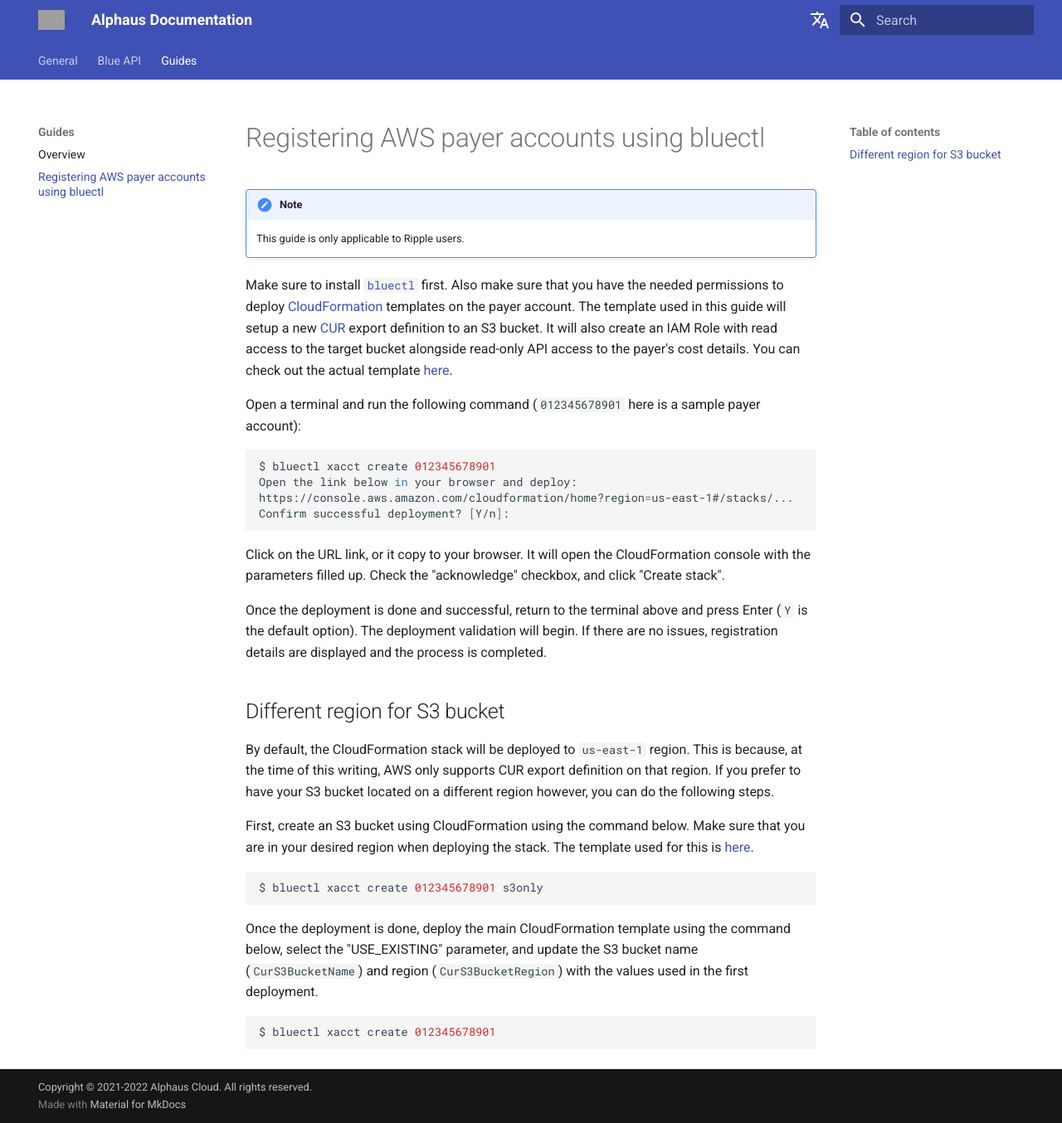
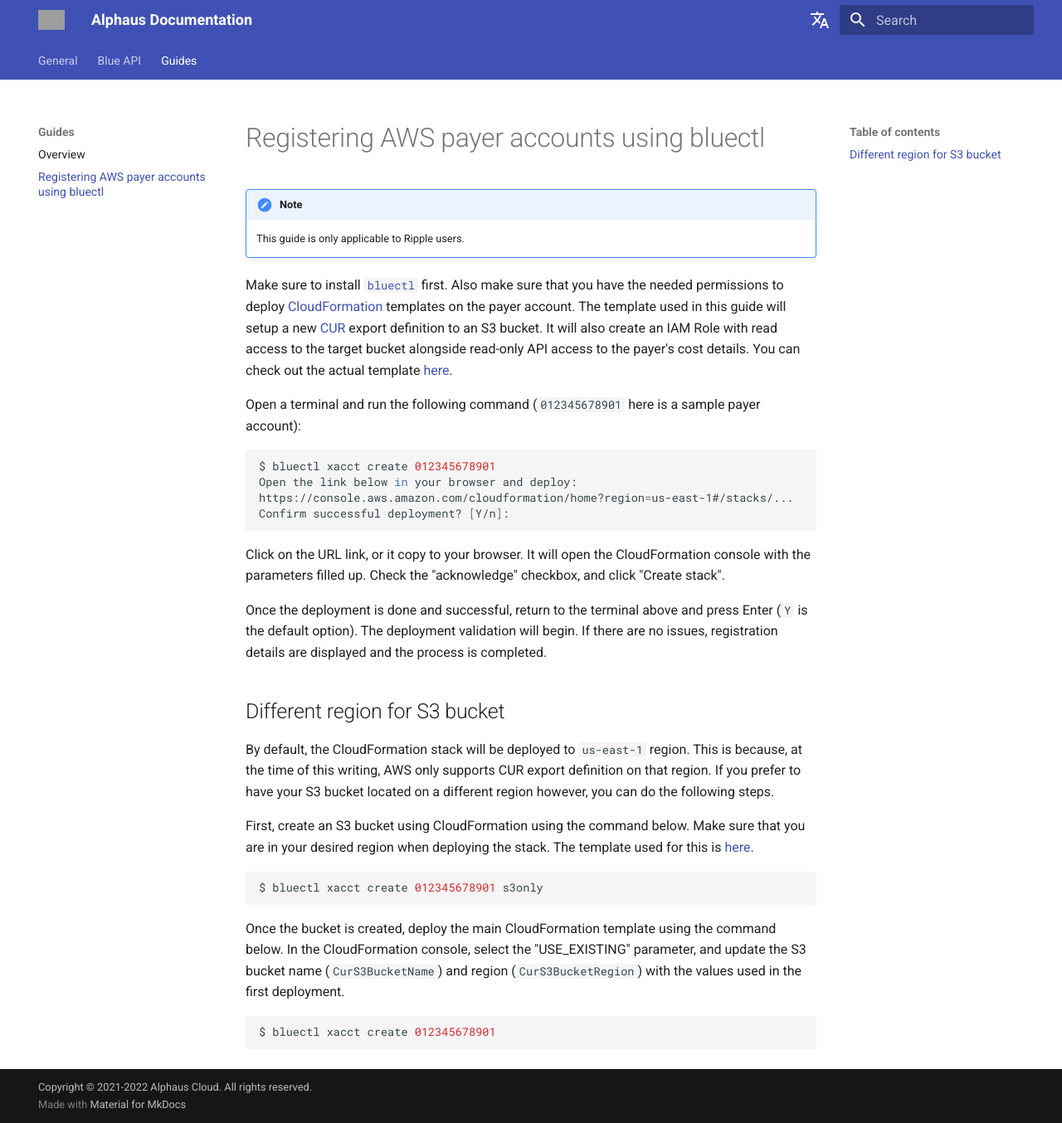
Before and after one commit to alphauslabs/tmpdocs, an MkDocs documentation site: the page built from docs/guides/aws-register-payer.md, in a window 1280 px wide and 1354 px high. Shown: the whole window at 83% size. Built offline with MkDocs 1.6.1 and Material for MkDocs 9.7.7, drawn with Linux system fonts in a browser that asks for light colours; comment, search, counter and statistics services are not loaded; grey boxes are pictures that could not be loaded.

Commit message:
docs: wip register aws payer

````diff
--- a/docs/guides/aws-register-payer.md
+++ b/docs/guides/aws-register-payer.md
@@ -28,7 +28,7 @@ First, create an S3 bucket using CloudFormation using the command below. Make su
 $ bluectl xacct create 012345678901 s3only
 ```
 
-Once the deployment is done, deploy the main CloudFormation template using the command below, select the "USE_EXISTING" parameter, and update the S3 bucket name (`CurS3BucketName`) and region (`CurS3BucketRegion`) with the values used in the first deployment.
+Once the bucket is created, deploy the main CloudFormation template using the command below. In the CloudFormation console, select the "USE_EXISTING" parameter, and update the S3 bucket name (`CurS3BucketName`) and region (`CurS3BucketRegion`) with the values used in the first deployment.
 
 ```sh
 $ bluectl xacct create 012345678901
````
